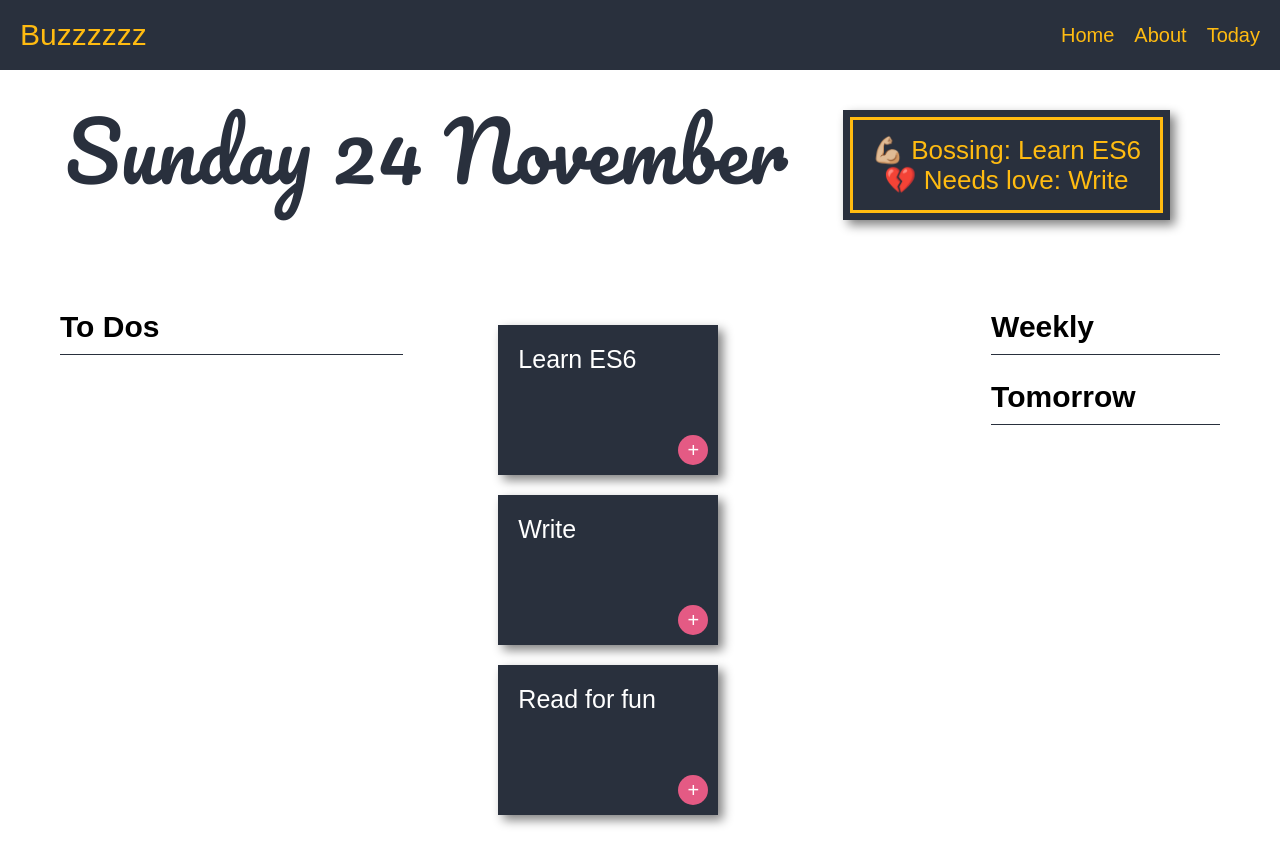
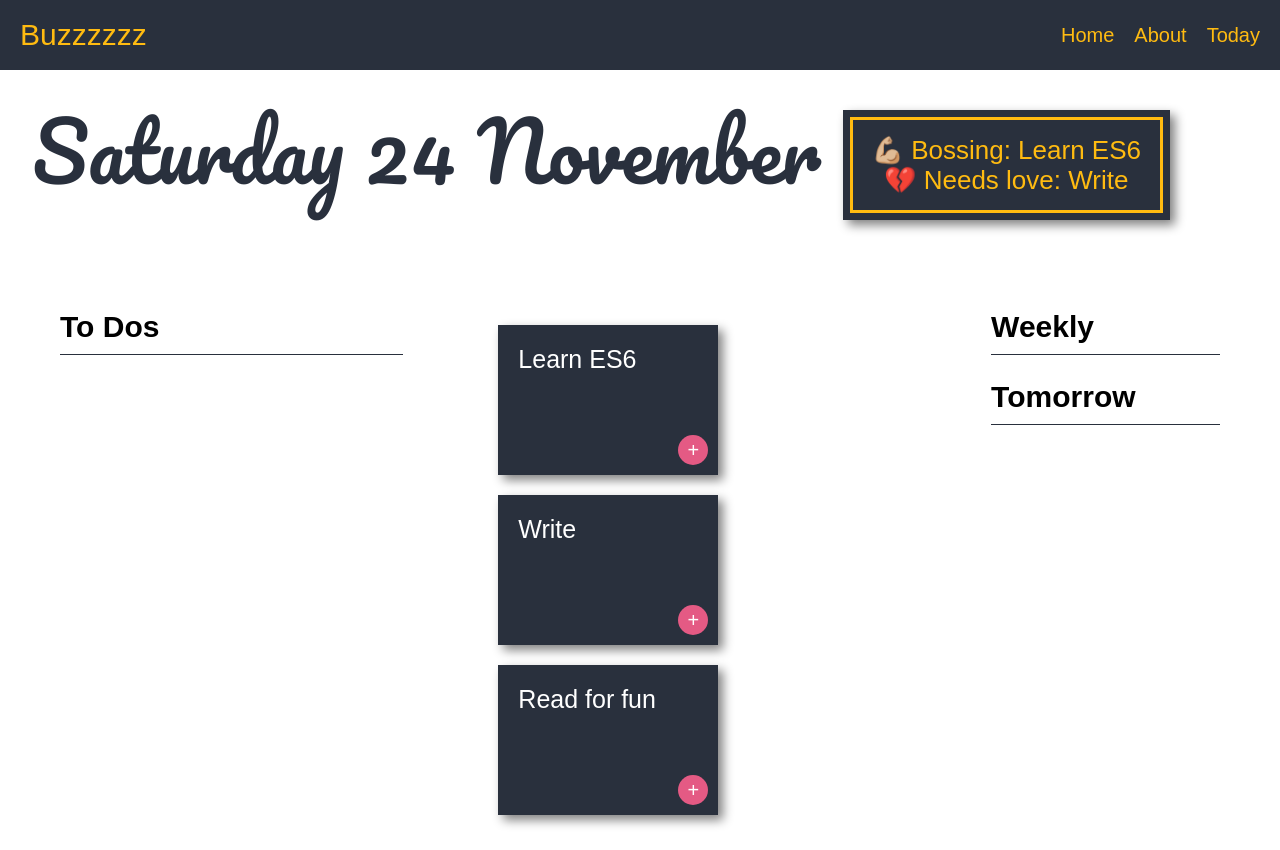
Before and after one commit to elliempatten/productivity-tracker, a React (Create React App) app: page / in a window 1280 px wide. Built offline with nearby package versions, Linux system fonts and the light colour scheme.

Commit message:
fixed date issue

```diff
--- a/src/components/main-page/page-body-component.js
+++ b/src/components/main-page/page-body-component.js
@@ -21,13 +21,13 @@ class PageBody extends Component {
       "December"
     ];
     const days = [
+      "Sunday",
       "Monday",
       "Tuesday",
       "Wednesday",
       "Thursday",
       "Friday",
-      "Saturday",
-      "Sunday"
+      "Saturday"
     ];
 
     return (
```
